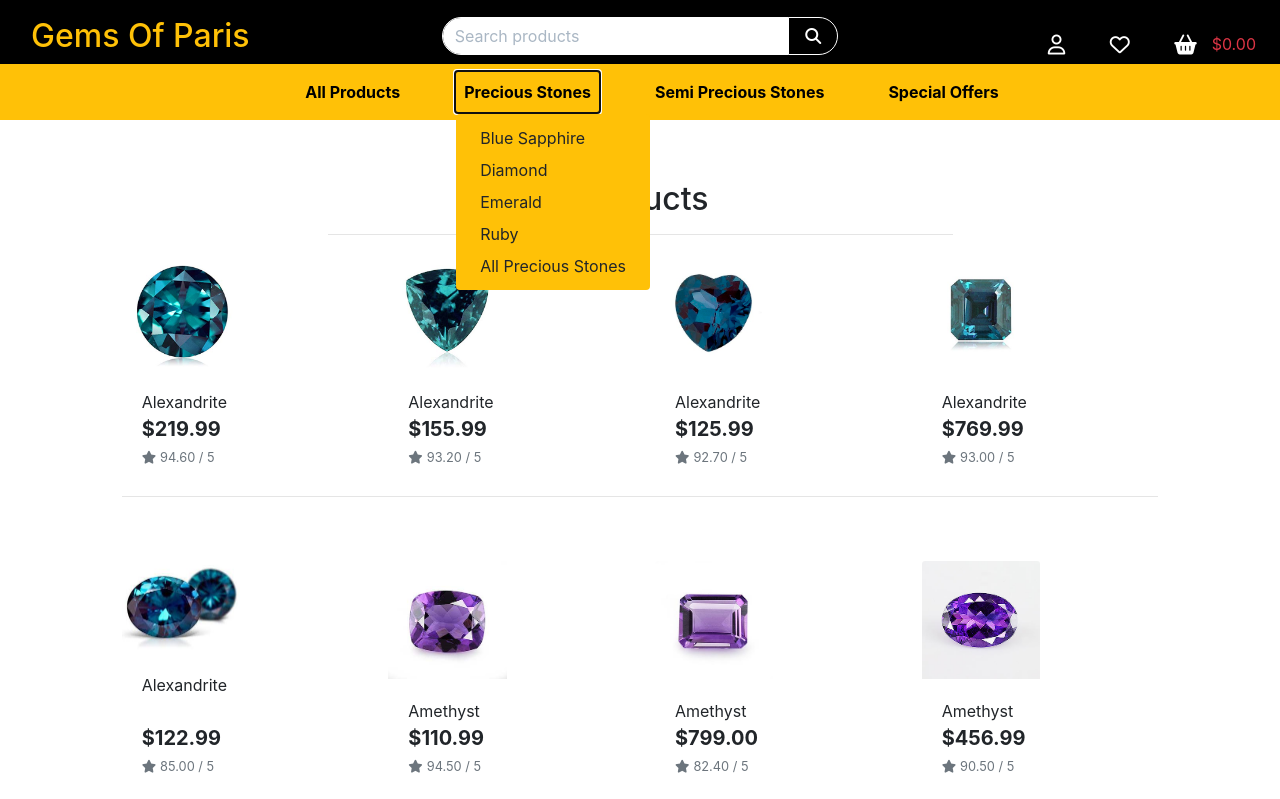
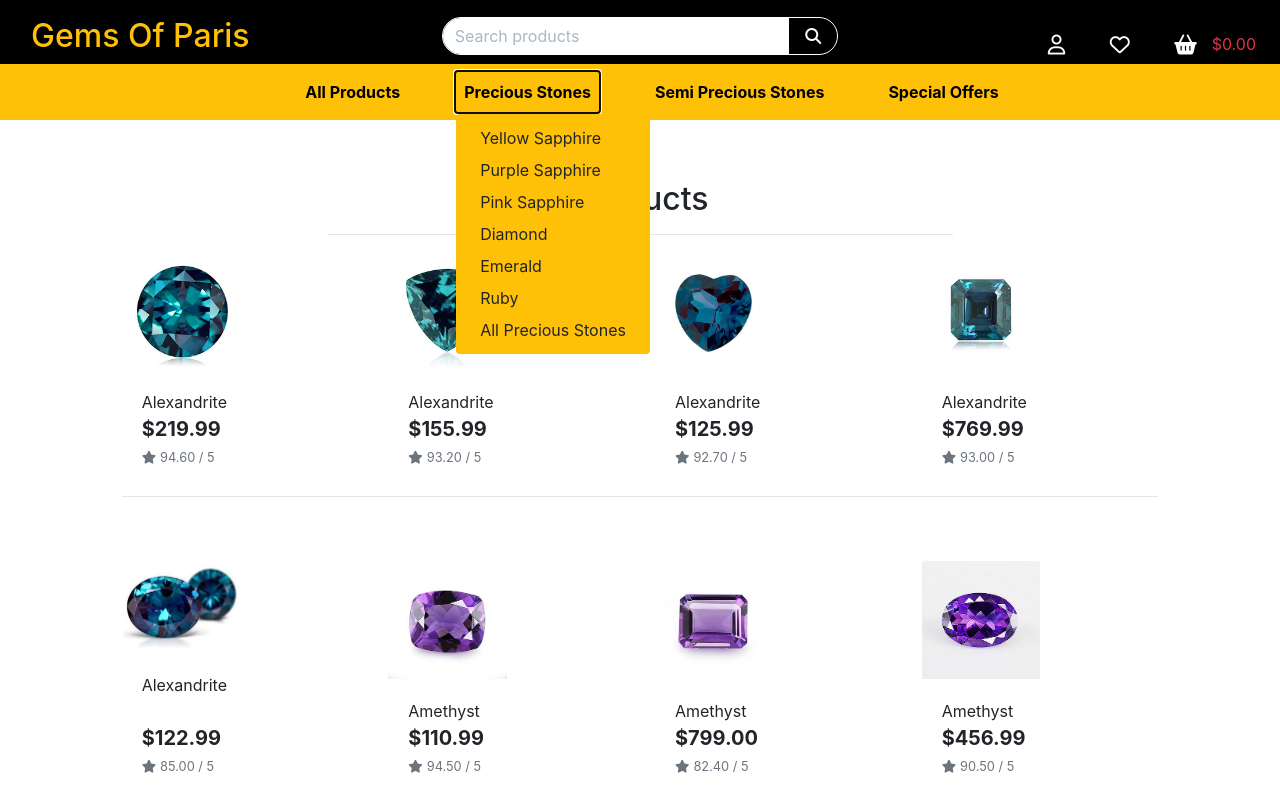
Before and after one commit to gullah26/gemsofparis, a Django app: page /products/ in a window 1280 px wide, after a click on "Precious Stones". Shown: the top 799 px of the page. Run offline with Django 3.2, Linux system fonts and the light colour scheme; data comes from the database, SQL or seed files in the repository; both versions use the stored data as it was after the commit; some libraries are stand-ins or nearby versions.

Commit message:
Add category filter to product

```diff
--- a/products/views.py
+++ b/products/views.py
@@ -1,7 +1,7 @@
 from django.shortcuts import render, redirect, reverse, get_object_or_404
 from django.contrib import messages
 from django.db.models import Q
-from .models import Product
+from .models import Product, Category
 
 # Create your views here.
 
@@ -10,8 +10,14 @@ def all_products(request):
 
     products = Product.objects.all()
     query = None
+    categories = None
 
     if request.GET:
+        if 'category' in request.GET:
+            categories = request.GET['category'].split(',')
+            products = products.filter(category__name__in=categories)
+            categories = Category.objects.filter(name__in=categories)
+
         if 'q' in request.GET:
             query = request.GET['q']
             if not query:
@@ -24,6 +30,7 @@ def all_products(request):
     context = {
         'products': products,
         'search_term': query,
+        'current_categories': categories,
     }
 
     return render(request, 'products/products.html', context)
--- a/templates/includes/main-nav.html
+++ b/templates/includes/main-nav.html
@@ -17,11 +17,14 @@
                 Precious Stones
             </a>
             <div class="dropdown-menu border-0 bg-warning" aria-labelledby="precious-stones-link">
-                <a href="" class="dropdown-item">Blue Sapphire</a>
-                <a href="" class="dropdown-item">Diamond</a>
-                <a href="" class="dropdown-item">Emerald</a>
-                <a href="" class="dropdown-item">Ruby</a>
-                <a href="" class="dropdown-item">All Precious Stones</a>
+                <!-- <a href="{% url 'products' %}?category=blue" class="dropdown-item">Blue Sapphire</a> -->
+                <a href="{% url 'products' %}?category=yellow" class="dropdown-item">Yellow Sapphire</a>
+                <a href="{% url 'products' %}?category=purple" class="dropdown-item">Purple Sapphire</a>
+                <a href="{% url 'products' %}?category=pink" class="dropdown-item">Pink Sapphire</a>
+                <a href="{% url 'products' %}?category=diamond" class="dropdown-item">Diamond</a>
+                <a href="{% url 'products' %}?category=emerald" class="dropdown-item">Emerald</a>
+                <a href="{% url 'products' %}?category=ruby" class="dropdown-item">Ruby</a>
+                <a href="{% url 'products' %}?category=blue,yellow,purple,pink,diamond,emerald,ruby" class="dropdown-item">All Precious Stones</a>
             </div>
         </li>
 
@@ -30,20 +33,16 @@
                 Semi Precious Stones
             </a>
             <div class="dropdown-menu border-0 bg-warning" aria-labelledby="semi-precious-stones-link">
-                <a href="" class="dropdown-item">Alexandrite</a>
-                <a href="" class="dropdown-item">Amethyst</a>
-                <a href="" class="dropdown-item">Aquamarine</a>
-                <a href="" class="dropdown-item">Citrine</a>
-                <a href="" class="dropdown-item">Garnet Red</a>
-                <a href="" class="dropdown-item">Jade</a>
-                <a href="" class="dropdown-item">Morganite</a>
-                <a href="" class="dropdown-item">Peridot</a>
-                <a href="" class="dropdown-item">Spinel</a>
-                <a href="" class="dropdown-item">Sunstone</a>
-                <a href="" class="dropdown-item">Tanzanite</a>
-                <a href="" class="dropdown-item">Topaz</a>
-                <a href="" class="dropdown-item">Tourmaline</a>
-                <a href="" class="dropdown-item">All Semi Precious Stones</a>
+                <a href="{% url 'products' %}?category=alexandrite" class="dropdown-item">Alexandrite</a>
+                <a href="{% url 'products' %}?category=amethyst" class="dropdown-item">Amethyst</a>
+                <a href="{% url 'products' %}?category=aquamarine" class="dropdown-item">Aquamarine</a>
+                <a href="{% url 'products' %}?category=citrine" class="dropdown-item">Citrine</a>
+                <a href="{% url 'products' %}?category=garnet" class="dropdown-item">Garnet Red</a>
+                <a href="{% url 'products' %}?category=jade" class="dropdown-item">Jade</a>
+                <a href="{% url 'products' %}?category=morganite" class="dropdown-item">Morganite</a>
+                <a href="{% url 'products' %}?category=peridot" class="dropdown-item">Peridot</a>
+                <a href="{% url 'products' %}?category=spinel" class="dropdown-item">Spinel</a>
+                <a href="{% url 'products' %}?category=alexandrite,amethyst,aquamarine,citrine,garnet,jade,morganite,peridot,spinel" class="dropdown-item">All Semi Precious Stones</a>
             </div>
         </li>
 
@@ -52,9 +51,9 @@
                 Special Offers
             </a>
             <div class="dropdown-menu border-0 bg-warning" aria-labelledby="specials-link">
-                <a href="" class="dropdown-item">New Arrivals</a>
-                <a href="" class="dropdown-item">Deals</a>
-                <a href="" class="dropdown-item">All Specials</a>
+                <a href="{% url 'products' %}?category=sunstone,tanzanite" class="dropdown-item">New Arrivals</a>
+                <a href="{% url 'products' %}?category=topaz,tourmaline" class="dropdown-item">Deals</a>
+                <a href="{% url 'products' %}?category=sunstone,tanzanite,topaz,tourmaline" class="dropdown-item">All Specials</a>
             </div>
         </li>
     </ul>
--- a/templates/includes/mobile-top-header-one.html
+++ b/templates/includes/mobile-top-header-one.html
@@ -27,7 +27,7 @@
             <p class="my-0">My Account</p>
         </div>
     </a>
-    <div class="dropdown-menu border-0" aria-labelledby="user-options">
+    <div class="dropdown-menu border-0 bg-warning" aria-labelledby="user-options">
         {% if request.user.is_authenticated %}
             {% if request.user.is_superuser %}
                 <a href="{% url 'account_logout' %}" class="dropdown-item">Product Management</a>
```
Also changed, not shown: products/fixtures/categories.json (+6 -6 lines), products/fixtures/products.json (+5 -5 lines).
